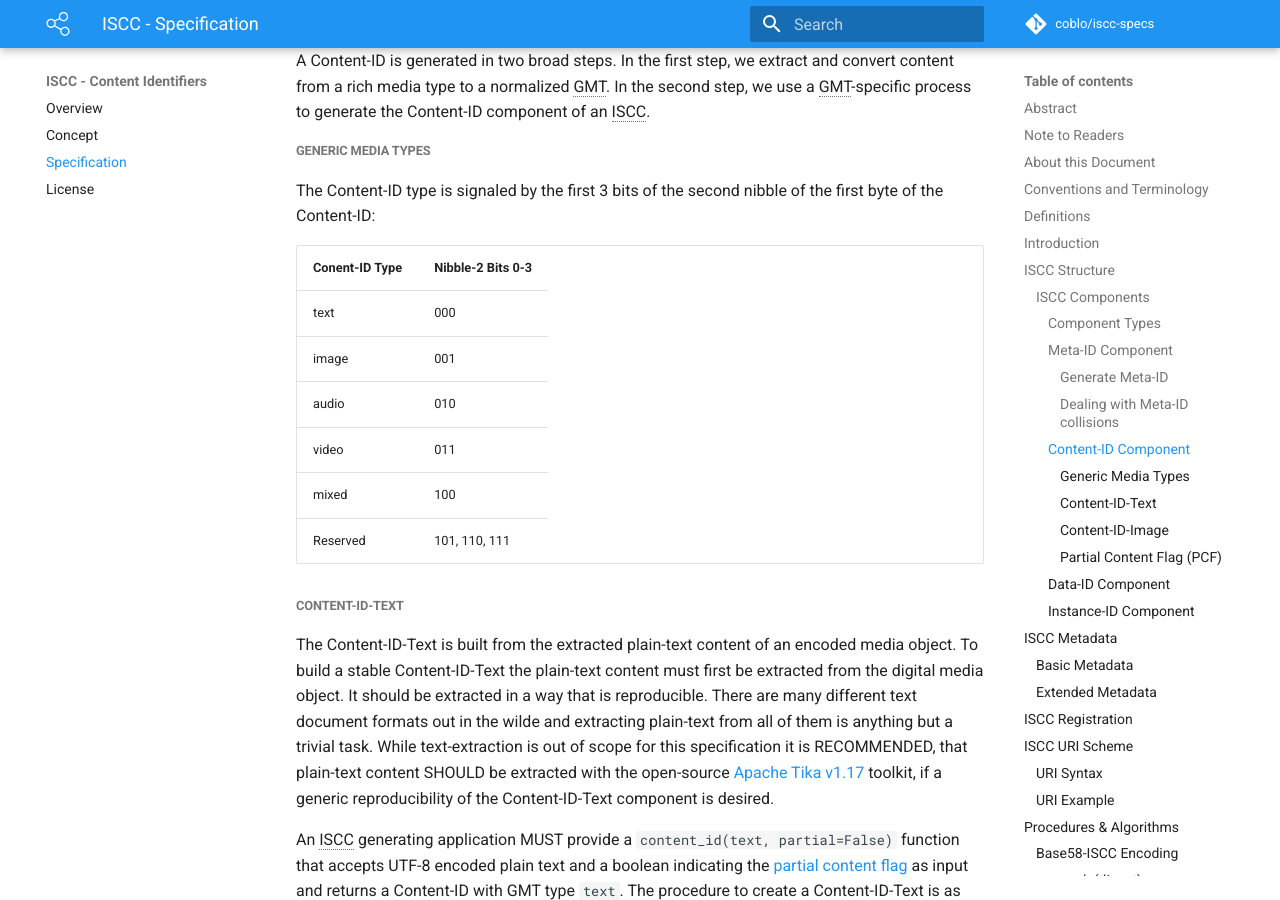
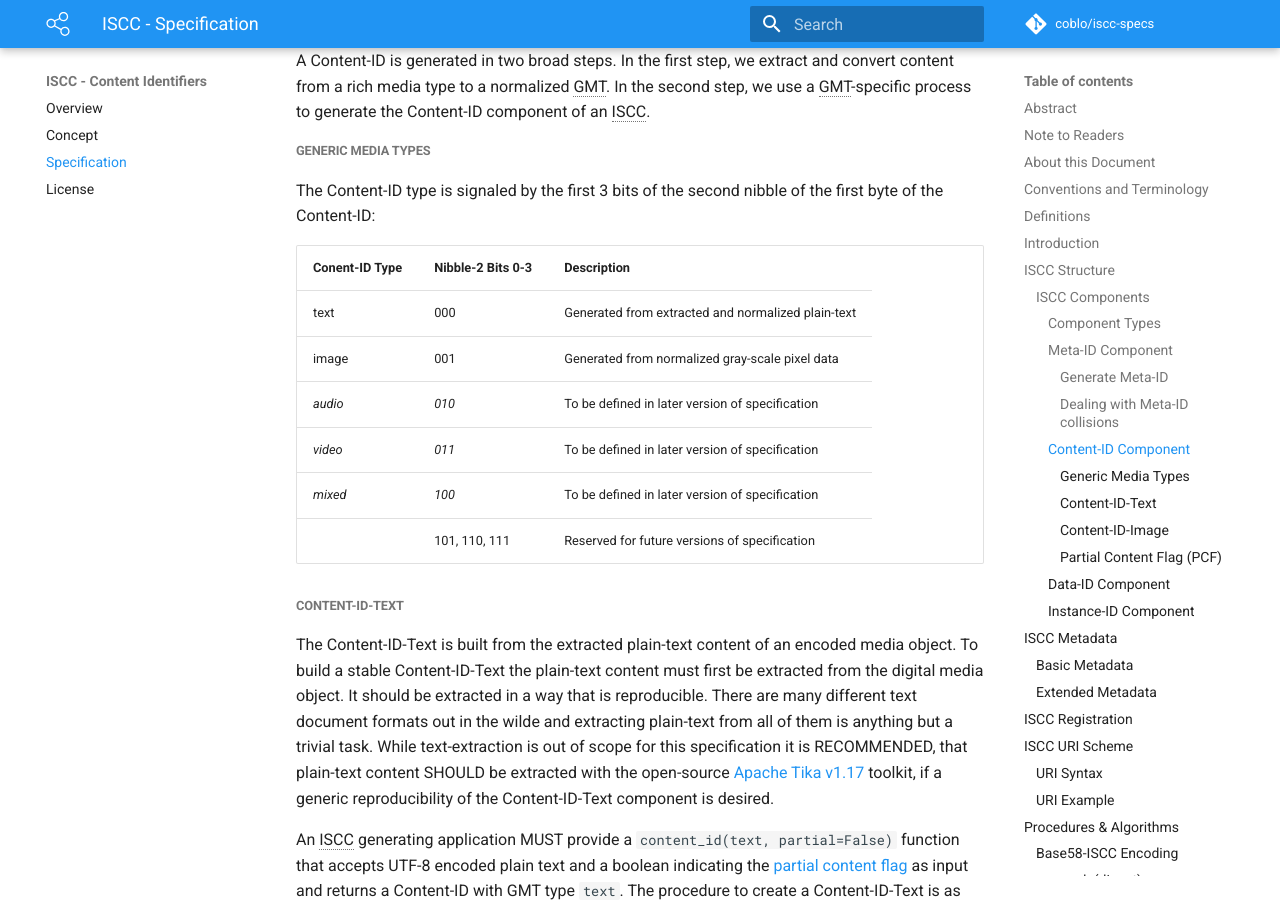
Before and after one commit to iscc/iscc-specs, an MkDocs documentation site: the page built from docs/specification.md, in a window 1280 px wide and 900 px high, scrolled down 6993 px. Built offline with MkDocs 1.6.1 and Material for MkDocs 9.7.7, drawn with Linux system fonts in a browser that asks for light colours; comment, search, counter and statistics services are not loaded; old or Windows-style settings are respelled for this version of MkDocs.

Commit message:
Update GMT table and add description column.

```diff
--- a/docs/specification.md
+++ b/docs/specification.md
@@ -164,14 +164,14 @@ A Content-ID is generated in two broad steps. In the first step, we extract and
 
 The  Content-ID type is signaled by the first 3 bits of the second nibble of the first byte of the Content-ID:
 
-| Conent-ID Type | Nibble-2 Bits 0-3 |
-| :------------- | :---------------- |
-| text           | 000               |
-| image          | 001               |
-| audio          | 010               |
-| video          | 011               |
-| mixed          | 100               |
-| Reserved       | 101, 110, 111     |
+| Conent-ID Type | Nibble-2 Bits 0-3 | Description                                        |
+| :------------- | :---------------- | -------------------------------------------------- |
+| text           | 000               | Generated from extracted and normalized plain-text |
+| image          | 001               | Generated from normalized gray-scale pixel data    |
+| *audio*        | *010*             | To be defined in later version of specification    |
+| *video*        | *011*             | To be defined in later version of specification    |
+| *mixed*        | *100*             | To be defined in later version of specification    |
+|                | 101, 110, 111     | Reserved for future versions of specification      |
 
 ##### Content-ID-Text
 
```
